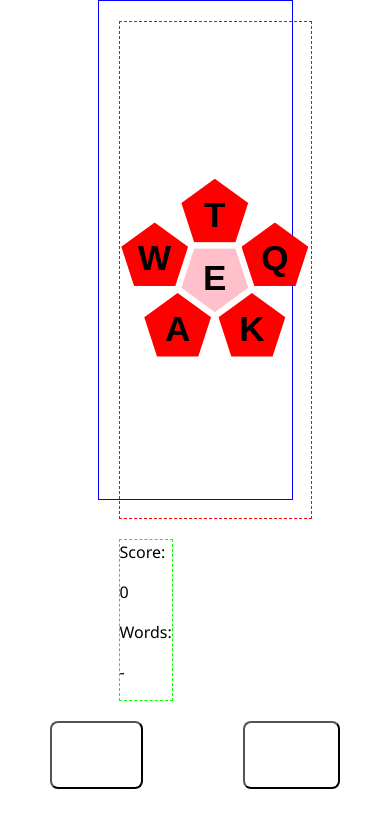
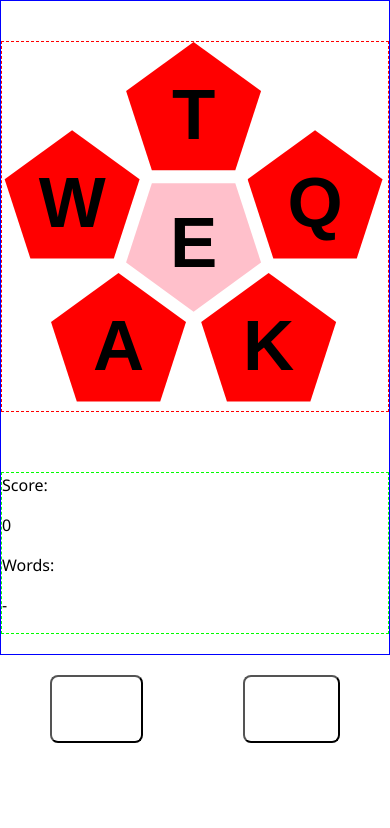
Before and after one commit to brendanpayne/pentango, a website: page index.html in a window 390 px wide. Drawn offline with nearby package versions, Linux system fonts and the light colour scheme.

Commit message:
fixed mobile style

```diff
--- a/resources/scripts/index.js
+++ b/resources/scripts/index.js
@@ -36,6 +36,7 @@ var submit = document.getElementById(`submit`);
 submit.addEventListener(`click`, function() {
     var word = selection.join('');
     // check to see if the selection is valid
+    if (word.length > 0) {
         isValidWord(word).then(function(result) {
             if (result) {
                 //console.log(`${word} is a valid word`);
@@ -54,6 +55,7 @@ submit.addEventListener(`click`, function() {
                 }, 2000)
             }
         });
+    };
 });
 
 var remove = document.getElementById(`delete`);
--- a/resources/styles/styles.css
+++ b/resources/styles/styles.css
@@ -59,9 +59,11 @@ g:not(:active) {
   }
 }
 .main-container {
-  margin-top: 0;
-  margin-left: 25%;
-  width: 50%;
+  display: flex;
+  flex-direction: row;
+  justify-content: space-around;
+  align-items: center;
+  width: 100%;
   height: 500px;
   border:solid 1px #00F
 }
@@ -76,8 +78,9 @@ g:not(:active) {
 }
 
 .word-container {
-  float: left;
+  float: right;
   margin: 20px;
+  width: 50%;
   border:solid 1px #0F0
 }
 
@@ -107,6 +110,11 @@ g:not(:active) {
   border-radius: 5px;
   background-color: rgba(0,0,0,0.5);
   z-index: 2;
+  padding: 10px;
+
+  text-align: center;
+  font: bold 24px sans-serif;
+  color: white;
 }
 
 button {
@@ -123,10 +131,14 @@ button {
 }
 
 @media only screen and (max-width: 800px) {
+  .main-container {
+    flex-direction: column;
+    width: 100%;
+    height: 100%;
+  }
   .game-container {
     float: top;
-    margin-top: 20px;
-    margin-left: 20px;
+    margin: 40px;
     width: 100%;
     height: 100%;
     border:dashed 1px #F00
@@ -134,6 +146,7 @@ button {
   .word-container {
     float: bottom;
     margin: 20px;
+    width: 100%;
     border:dashed 1px #0F0
   }
   .button-container {
```
Lines whose indentation alone changed are shown as unchanged.
